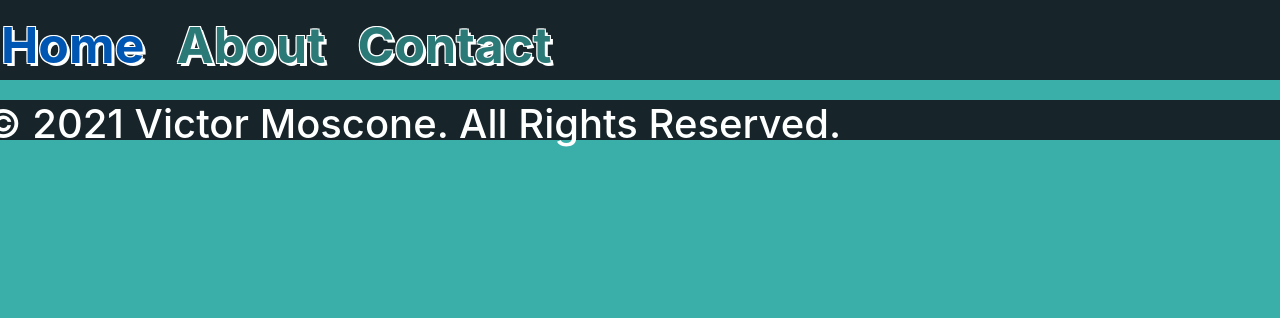
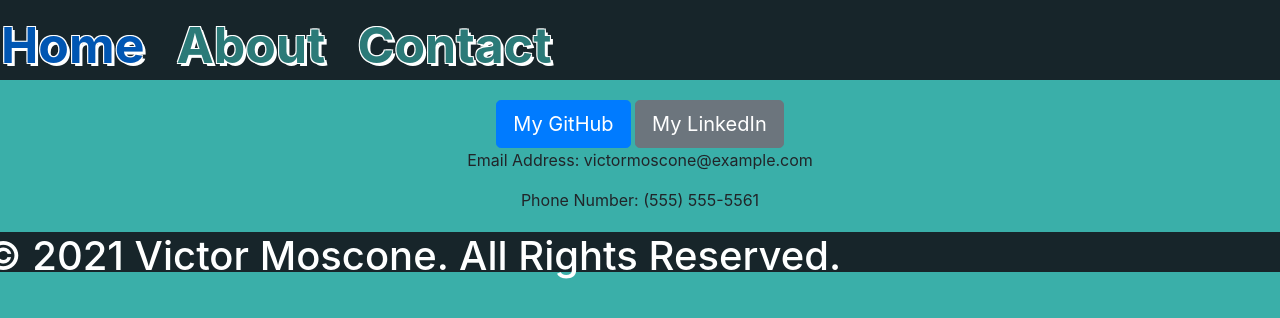
Before and after one commit to VictorMoscone/victorm_hw20_reactPortfolio, a React (Create React App) app in the folder client/: page /Contact in a window 1280 px wide. Shown: the top 318 px of the page. Built offline with nearby package versions, Linux system fonts and the light colour scheme.

Commit message:
Feat: Added Contacts page.

```diff
--- a/client/src/App.js
+++ b/client/src/App.js
@@ -4,6 +4,7 @@ import Header from './components/Header/Header';
 import 'bootstrap/dist/css/bootstrap.min.css';
 import Home from './pages/Home';
 import About from './pages/About';
+import Contact from './pages/Contact';
 import { BrowserRouter as Router, Route, Switch } from 'react-router-dom';
 
 function App() {
@@ -19,6 +20,9 @@ function App() {
           <Route exact path="/about">
             <About />
           </Route>
+          <Route exact path="/Contact">
+            <Contact />
+          </Route>
         </Switch>
         <Footer />
       </div>
--- a/client/src/components/Header/Header.js
+++ b/client/src/components/Header/Header.js
@@ -6,13 +6,13 @@ import "./styles.css";
 
 const Header = () => {
     return (
-        <div className="header">
+        <header className="header">
             <ContainerComp >
                 <Row>
                     <NavBar />
                 </Row>
             </ContainerComp>
-        </div>
+        </header>
     );
 };
 
--- /dev/null
+++ b/client/src/pages/Contact.js
@@ -0,0 +1,26 @@
+import React from 'react'
+import { Button, Row } from 'react-bootstrap';
+import ContainerComp from '../components/Container/ContainerComp'
+
+const Contact = () => {
+    return (
+        <div>
+            <ContainerComp>
+                    <Button variant="primary" size="lg" href="https://github.com/VictorMoscone" target="_blank" rel="noreferrer">
+                        My GitHub
+                    </Button>{' '}
+                    <Button variant="secondary" size="lg" href="https://www.linkedin.com/in/victor-moscone-bb270a85/" target="_blank" rel="noreferrer">
+                        My LinkedIn
+                    </Button>
+                    <p>
+                        Email Address: victormoscone@example.com
+                    </p>
+                    <p>
+                        Phone Number: (555) 555-5561
+                    </p>
+            </ContainerComp>
+        </div>
+    );
+};
+
+export default Contact
```
